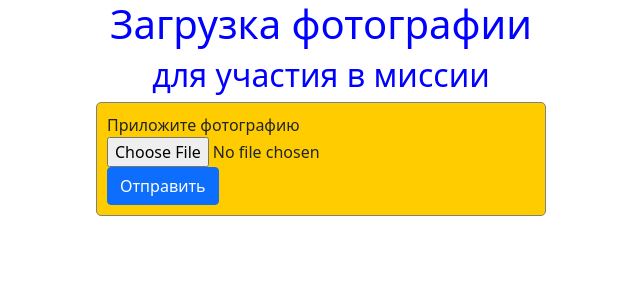
After one commit to Jlupuka/marsYandex, a Python web app: template templates/upload_image.html in a window 1280 px wide. The commit adds this page. Shown: the top 300 px of the page, without its empty margins (319-959 px from the left). Run offline with Jinja, Linux system fonts and the light colour scheme; the template is opened without the code that fills it, so the values that code supplies are empty.

Commit message:
comlited Загрузка файла

```diff
--- a/static/css/style.css
+++ b/static/css/style.css
@@ -1,12 +1,14 @@
-h1 {
+h1,h2 {
     color: blue;
     margin-left: auto;
     margin-right: auto;
     max-width: 450px;
-    padding: 10px;
     text-align: center;
-    display: flex
+    display: flex;
+    justify-content: center;
+    align-items: center;
 }
+
 
 form.login_form {
     margin-left: auto;
@@ -17,3 +19,13 @@ form.login_form {
     border-radius: 5px;
     padding: 10px;
 }
+
+form.load_photo {
+    margin-left: auto;
+    margin-right: auto;
+    max-width: 450px;
+    background-color: #ffcc00;
+    border: 1px solid gray;
+    border-radius: 5px;
+    padding: 10px;
+}
--- /dev/null
+++ b/templates/upload_image.html
@@ -0,0 +1,29 @@
+<!DOCTYPE html>
+<html lang="en">
+<head>
+    <meta charset="UTF-8">
+    <meta name="viewport" content="width=device-width, initial-scale=1.0">
+    <title>Загрузка фотографии</title>
+    <link rel="stylesheet"
+          href="https://cdn.jsdelivr.net/npm/bootstrap@5.0.0-beta1/dist/css/bootstrap.min.css"
+          integrity="sha384-giJF6kkoqNQ00vy+HMDP7azOuL0xtbfIcaT9wjKHr8RbDVddVHyTfAAsrekwKmP1"
+          crossorigin="anonymous">
+    <link rel="stylesheet" href="{{ url_for('static', filename='css/style.css') }}">
+</head>
+<body>
+<div class="container">
+    <h1>Загрузка фотографии</h1>
+    <h2>для участия в миссии</h2>
+    <form class="load_photo" action="{{ url_for('load_photo') }}" method="post" enctype="multipart/form-data">
+        <div class="form-group">
+            <label for="image">Приложите фотографию</label>
+            <input type="file" class="form-control-file" id="image" name="image">
+        </div>
+        {% if image %}
+        <img src="{{ url_for('static', filename='img/' ~ image) }}" alt="Загруженная фотография" class="img-fluid">
+        {% endif %}
+        <button type="submit" class="btn btn-primary">Отправить</button>
+    </form>
+</div>
+</body>
+</html>
```
Also changed, not shown: main.py (+19 -3 lines), static/img/2024-02-13_18-06-53.png (added).
